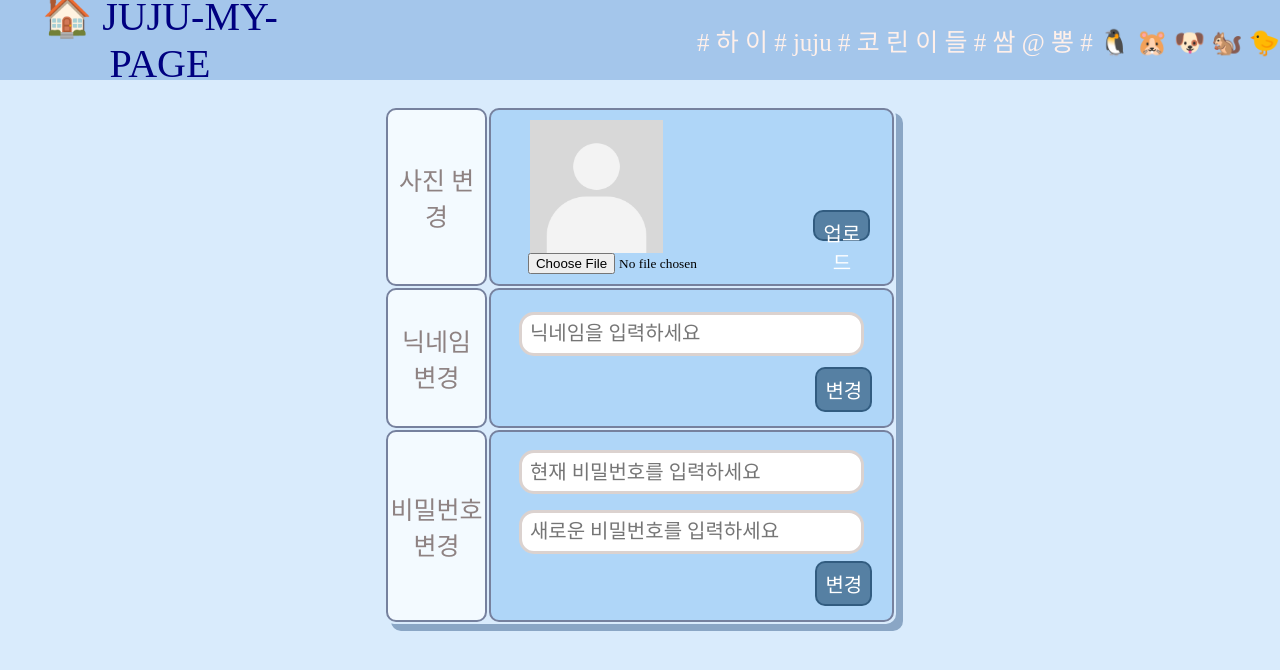
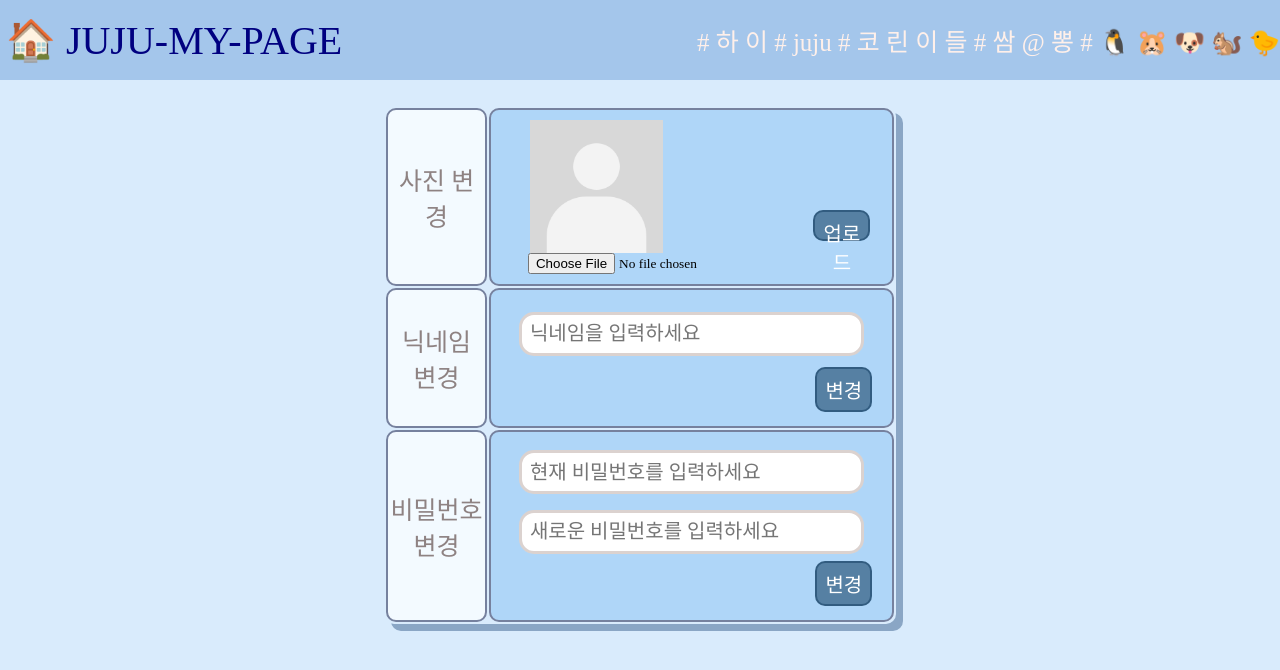
Before and after one commit to wjdwlsgh/JUJU_project_frontend, a React (Create React App) app: page /api/SettingPage in a window 1280 px wide. Shown: the top 670 px of the page. Built offline with nearby package versions, Linux system fonts and the light colour scheme; a web font is replaced by a local one.

Commit message:
회원가입 css

```diff
--- a/src/pages/main/SettingPage.css
+++ b/src/pages/main/SettingPage.css
@@ -65,11 +65,6 @@
   color: #fff0ea;
 }
 
-.mypage-top-left-button {
-  align-items: center;
-  cursor: pointer;
-}
-
 .mypage-top-left-button:hover {
   color: navy;
 }
@@ -96,7 +91,7 @@
 }
 
 .mypage-top-left button {
-  width: 50%;
+  width: 100%;
   height: 100%;
   /* border-radius: 30px; */
   border: none;
@@ -106,6 +101,7 @@
   padding: 6px;
   background-color: transparent;
   font-family: "Cafe24Meongi-W-v1.0";
+  align-items: center;
 }
 
 .mypage-top-left:hover {
--- a/src/pages/main/account/AccountForm.css
+++ b/src/pages/main/account/AccountForm.css
@@ -73,7 +73,7 @@
   flex-direction: column;
   margin-top: 3%;
   width: 100%;
-  height: 80%;
+  height: 83%;
   max-width: 550px; /* 최대 너비 설정 */
   background-color: #eee6b6;
   font-size: 17px;
```
